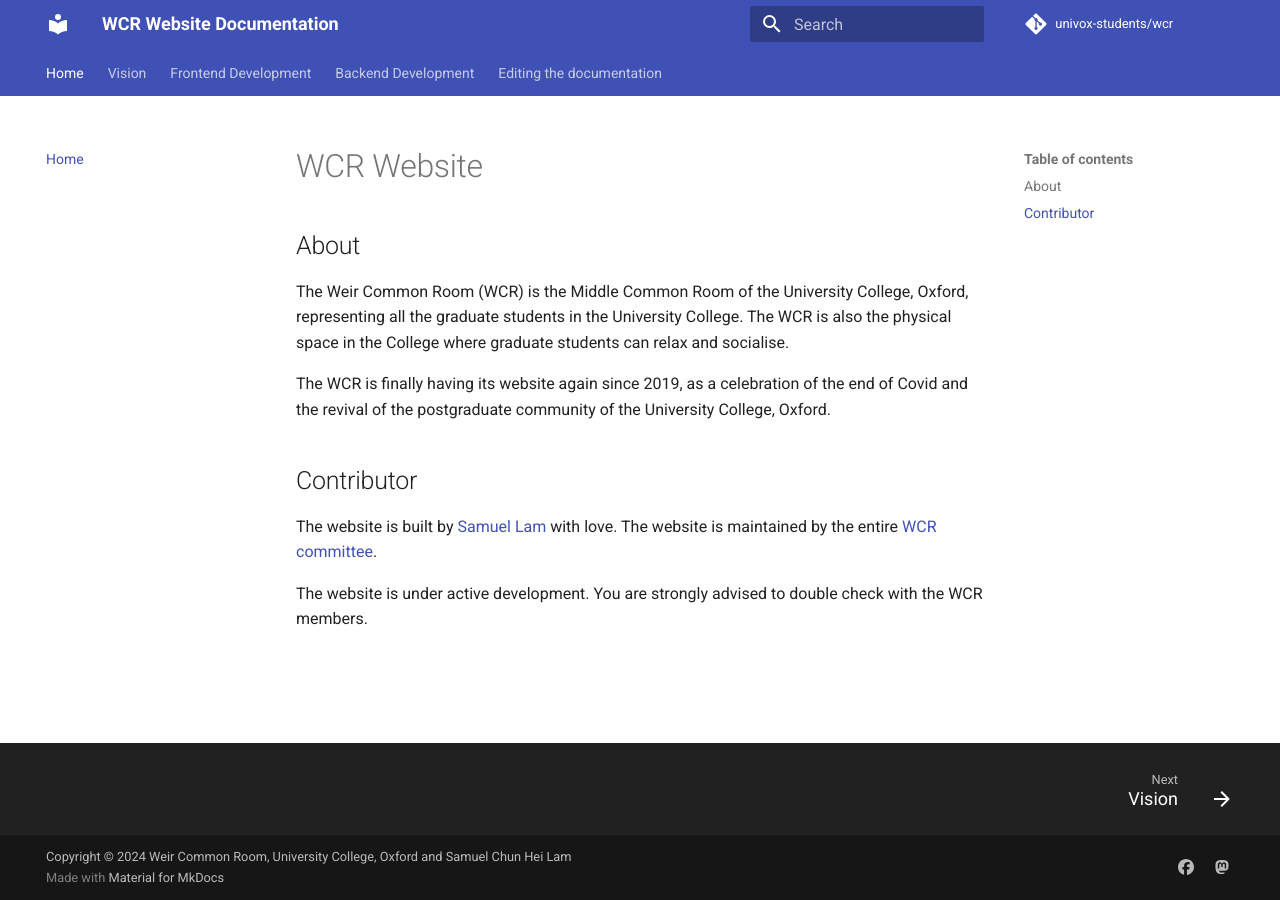
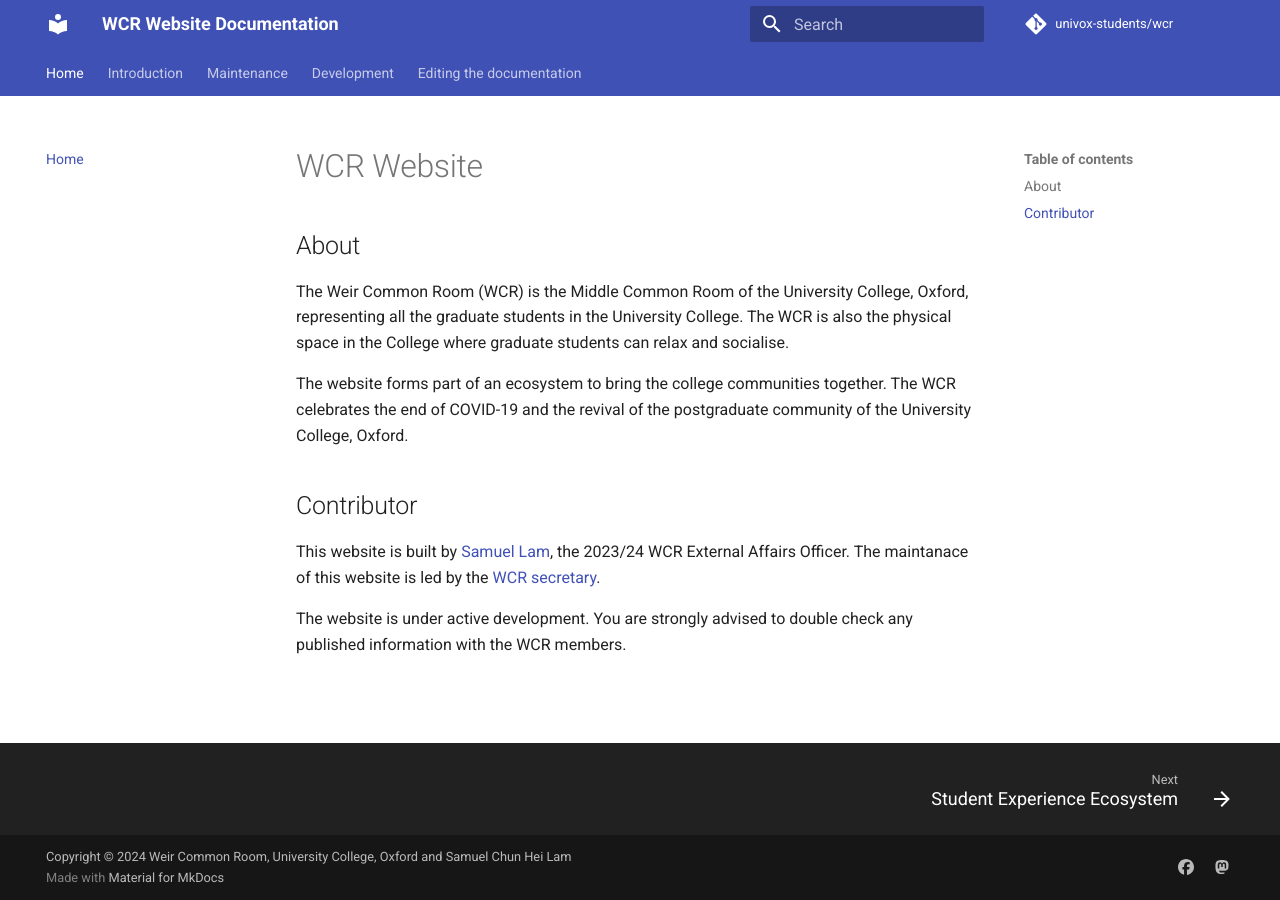
Before and after one commit to univox-students/univox-students.github.io, an MkDocs documentation site: the page built from docs/index.md, in a window 1280 px wide. Built offline with MkDocs 1.6.1 and Material for MkDocs 9.7.7, drawn with Linux system fonts in a browser that asks for light colours; comment, search, counter and statistics services are not loaded.

Commit message:
basic information

```diff
--- a/docs/index.md
+++ b/docs/index.md
@@ -3,10 +3,9 @@
 ## About
 The Weir Common Room (WCR) is the Middle Common Room of the University College, Oxford, representing all the graduate students in the University College. The WCR is also the physical space in the College where graduate students can relax and socialise.
 
-The WCR is finally having its website again since 2019, as a celebration of the end of Covid and the revival of the postgraduate community of the University College, Oxford.
+The website forms part of an ecosystem to bring the college communities together. The WCR celebrates the end of COVID-19 and the revival of the postgraduate community of the University College, Oxford.
 
 ## Contributor
+This website is built by [Samuel Lam](https://samuel-chlam.github.io/newsite/), the 2023/24 WCR External Affairs Officer. The maintanace of this website is led by the [WCR secretary](https://univox-students.github.io/wcr/#/governance).
 
-The website is built by [Samuel Lam](https://samuel-chlam.github.io/newsite/) with love. The website is maintained by the entire [WCR committee](https://univox-students.github.io/wcr/#/governance).
-
-The website is under active development. You are strongly advised to double check with the WCR members.
+The website is under active development. You are strongly advised to double check any published information with the WCR members.
--- a/mkdocs.yml
+++ b/mkdocs.yml
@@ -21,11 +21,13 @@ extra:
 
 nav:
   - Home: index.md
-  - Vision: vision.md
-  - Frontend Development:
-    - frontend/index.md
-  - Backend Development:
-    - backend/index.md
+  - Introduction:
+    - Student Experience Ecosystem: introduction/ecosystem.md
+    - Structure of the WCR website: introduction/structure.md
+  - Maintenance:
+    - maintenance/index.md
+  - Development:
+    - development/index.md
   - Editing the documentation:
     - editing_the_docs/index.md
 
```
Also changed, not shown: docs/frontend/index.md (deleted, +0 -2 lines), docs/introduction/ecosystem.md (added, +34 -0 lines), docs/introduction/structure.md (added, +76 -0 lines), docs/maintenance/index.md (added, +23 -0 lines), docs/vision.md (deleted, +0 -8 lines), docs/development/index.md (renamed from docs/backend/index.md).
